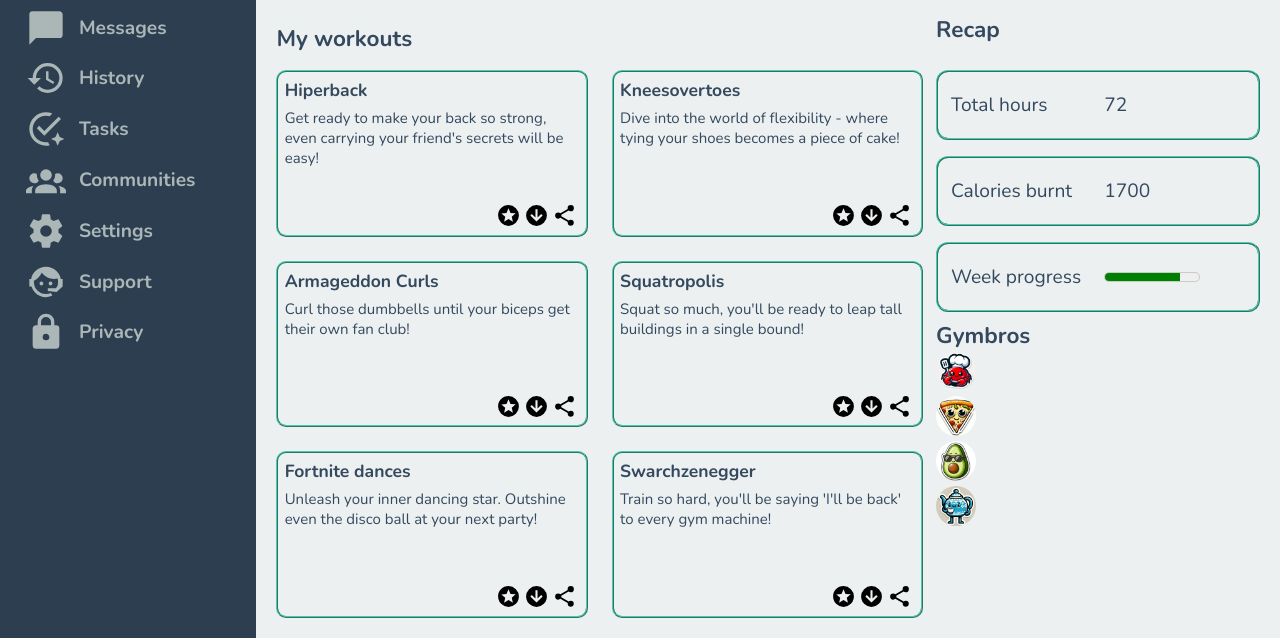
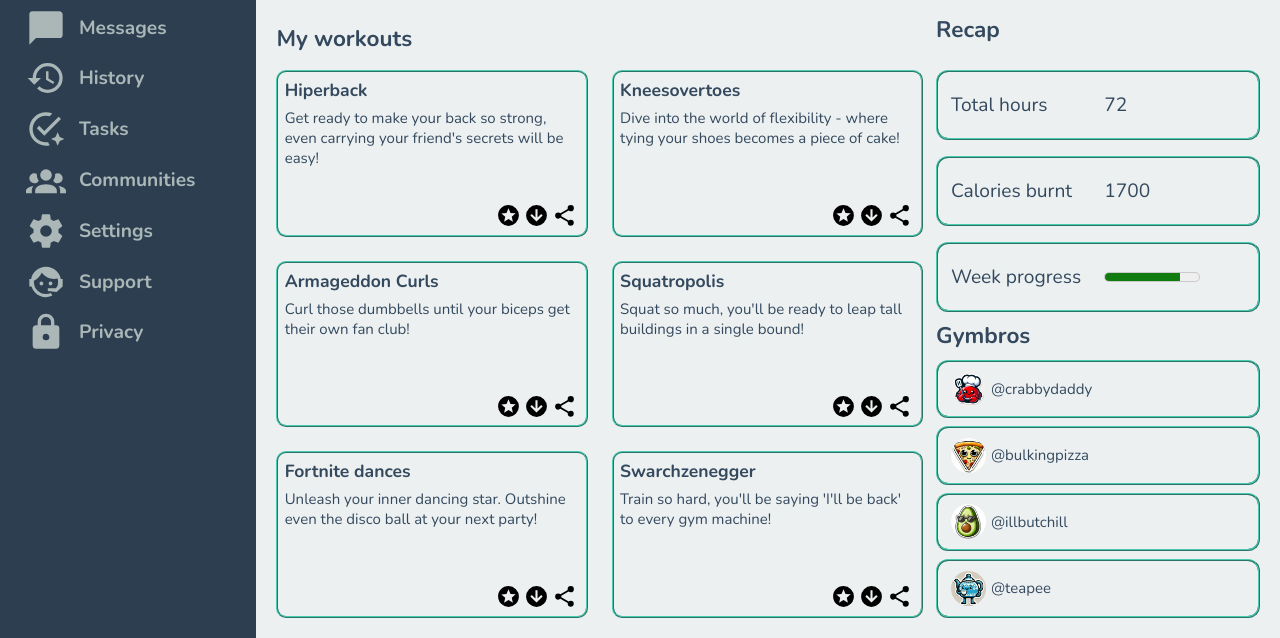
Before and after one commit to Ikerdiazmontilla/admin-dashboard, a plain HTML site: page index.html in a window 1280 px wide. Shown: the part 162-800 px from the top of the page. Drawn offline with nearby package versions, Linux system fonts and the light colour scheme.

Commit message:
Finish side bottom main

```diff
--- a/index.html
+++ b/index.html
@@ -169,11 +169,21 @@
                     <h2>Gymbros</h2>
                     <div>
                         <div>
-                            <img src="images/crab.png" alt="">
+                           <img src="images/crab.png" alt="">
+                           <p>@crabbydaddy</p>
                         </div>
-                        <div><img src="images/pizza.png" alt=""></div>
-                        <div><img src="images/avocado.png" alt=""></div>
-                        <div><img src="images/teapot.png" alt=""></div>
+                        <div>
+                            <img src="images/pizza.png" alt="">
+                            <p>@bulkingpizza</p>
+                        </div>
+                        <div>
+                            <img src="images/avocado.png" alt="">
+                            <p>@illbutchill</p>
+                        </div>
+                        <div>
+                            <img src="images/teapot.png" alt="">
+                            <p>@teapee</p>
+                        </div>
                     </div>
                 </div>
             </div>
--- a/style.css
+++ b/style.css
@@ -23,7 +23,7 @@ h1{
     display: grid;
     grid-template-columns: 1fr 4fr;
     grid-template-rows: 1.2fr 4fr;
-    height: 100vh;
+    max-height: 100vh;
     width: 100vw;
 }
 
@@ -223,8 +223,8 @@ nav{
 }
 
 .main img{
-    height: 40px;
-    width: 40px;
+    height: 35px;
+    width: 35px;
     border-radius: 50%;
 }
 
@@ -328,7 +328,31 @@ meter{
     height: 20px;
 }
 
+.side-content > div:last-child{
+    display: grid;
+    grid-template-rows: 5vh 1fr;
+    grid-auto-flow: column;
+}
 
-meter::-webkit-meter-optimum-value{
-    background-color: green;
+.side-content > div:last-child > div{
+    display: grid;
+    grid-template-rows: repeat(4, 1fr);
+    grid-auto-flow: column;
+    gap: 1vh;
+
 }
+
+.side-content > div:last-child > div > div{
+    display: grid;
+    grid-template-columns: 40px 1fr;
+    border: 2px ridge #48C9B0;
+    border-radius: 12px;
+    align-items: center;
+    padding-left: 1vw;
+}
+
+.side-content > div:last-child > div > div:hover{
+    background-color: #48C9B0;
+    border: 2px ridge #34495E;
+    color: #ECF0F1;
+}
```
